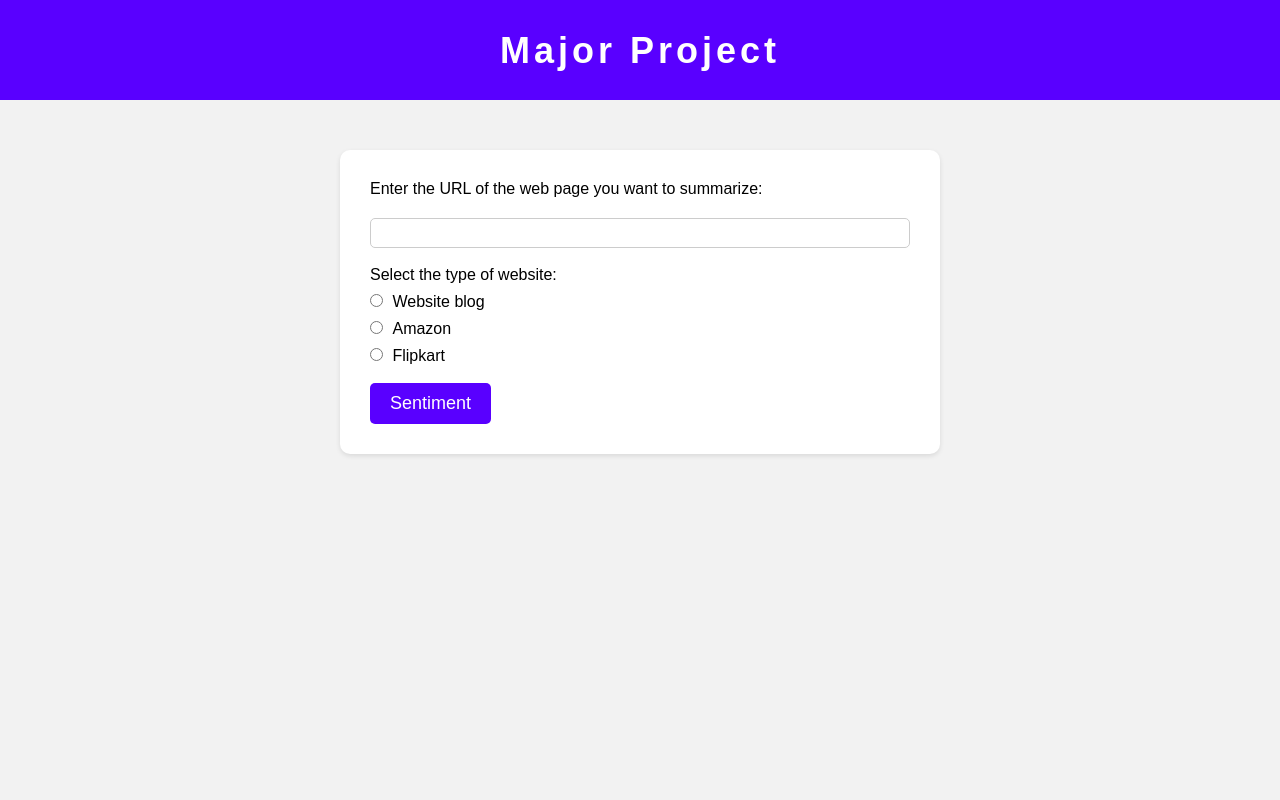
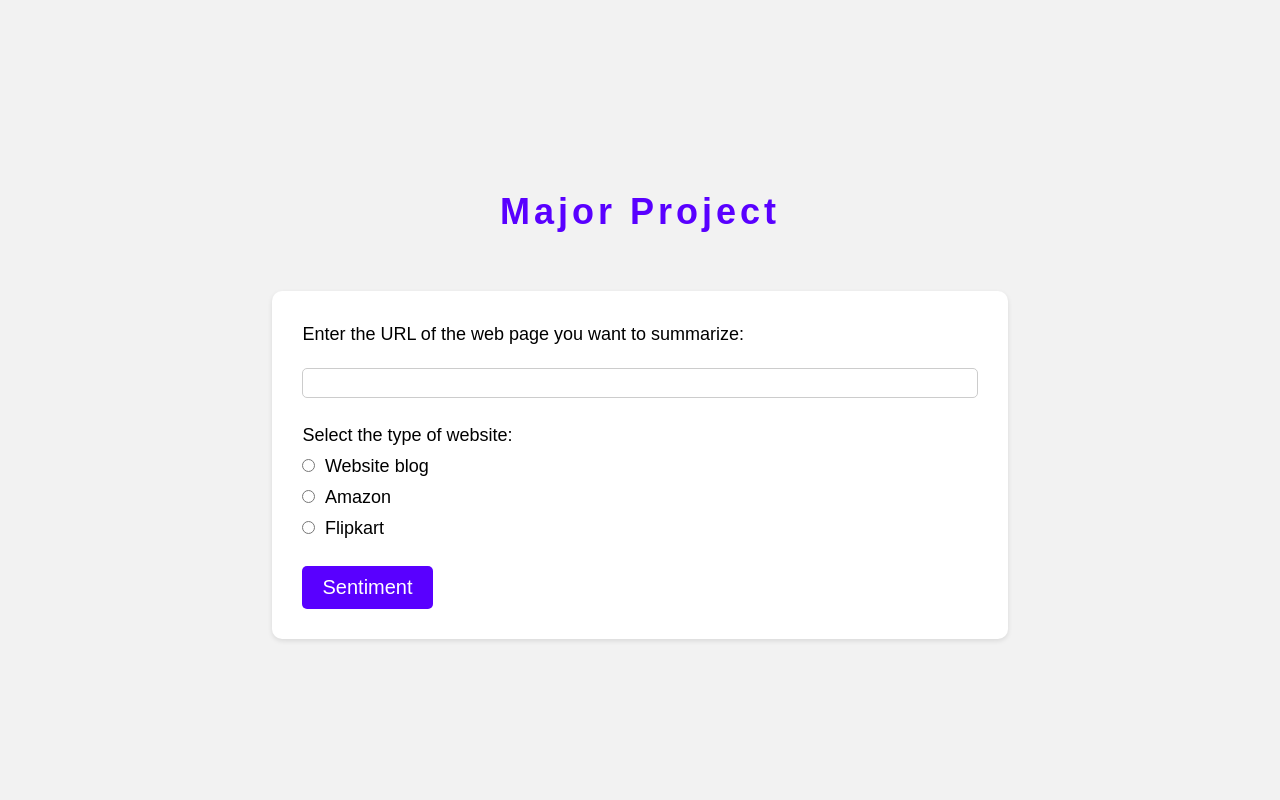
Before and after one commit to ragateakshay/majprj, a Flask app: page / in a window 1280 px wide. Run offline with Flask 3, Linux system fonts and the light colour scheme.

Commit message:
Add files via upload

```diff
--- a/templates/index.html
+++ b/templates/index.html
@@ -12,63 +12,73 @@
                 padding: 0;
             }
 
-            body{
+            body {
   font-family: Arial, sans-serif;
   background-color: #f2f2f2;
+  display: flex;
+  flex-direction: column;
+  justify-content: center;
+  align-items: center;
+  height: 100vh;
+  margin: 0;
 }
 
-           h1{
+h1 {
   text-align: center;
   height: 100px;
   padding-top: 30px;
   padding-bottom: 30px;
   font-size: 36px;
-                background-color: #5900ff;
-                color: #ffffff;
+  background-color: #f2f2f2;
+  color: #5900ff;
   letter-spacing: 4px;
+  margin: 0;
 }
 
-            form{
-                margin: 50px auto;
-                max-width: 600px;
+form {
+  margin-top: 30px;
+  max-width: 800px;
   background-color: #ffffff;
   padding: 30px;
   border-radius: 10px;
   box-shadow: 0 2px 5px rgba(0, 0, 0, 0.1);
+  line-height: 1.5; /* Add spacing between sentences */
 }
 
-            input[type=text]{
+input[type="text"] {
   padding: 10px;
   height: 30px;
   width: 100%;
   margin-top: 20px;
   border: 1px solid #ccc;
   border-radius: 5px;
+  font-size: 16px;
 }
 
-            input[type=radio]{
+input[type="radio"] {
   margin-top: 10px;
   margin-right: 5px;
 }
 
-            label{
-                font-size: 16px;
+label {
+  font-size: 18px;
 }
 
-            input[type=submit]{
+input[type="submit"] {
   background-color: #5900ff;
   color: #ffffff;
   border: none;
   padding: 10px 20px;
-                font-size: 18px;
+  font-size: 20px;
   border-radius: 5px;
   cursor: pointer;
   transition: all 0.2s ease-in-out;
 }
 
-            input[type=submit]:hover{
+input[type="submit"]:hover {
   background-color: #4300a8;
 }
+
 
             hr{
                 border: none;
```
Lines whose indentation alone changed are shown as unchanged.
